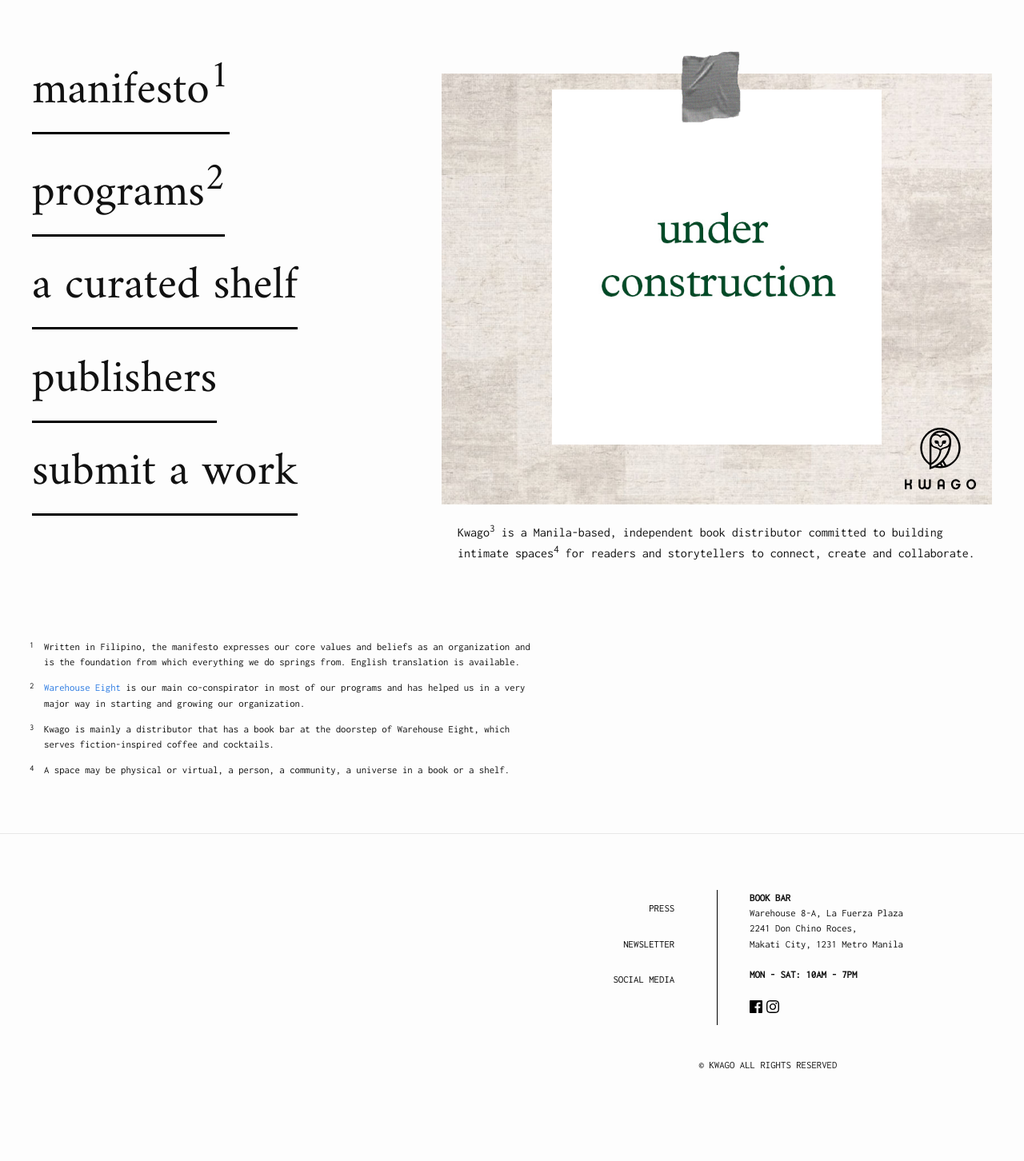
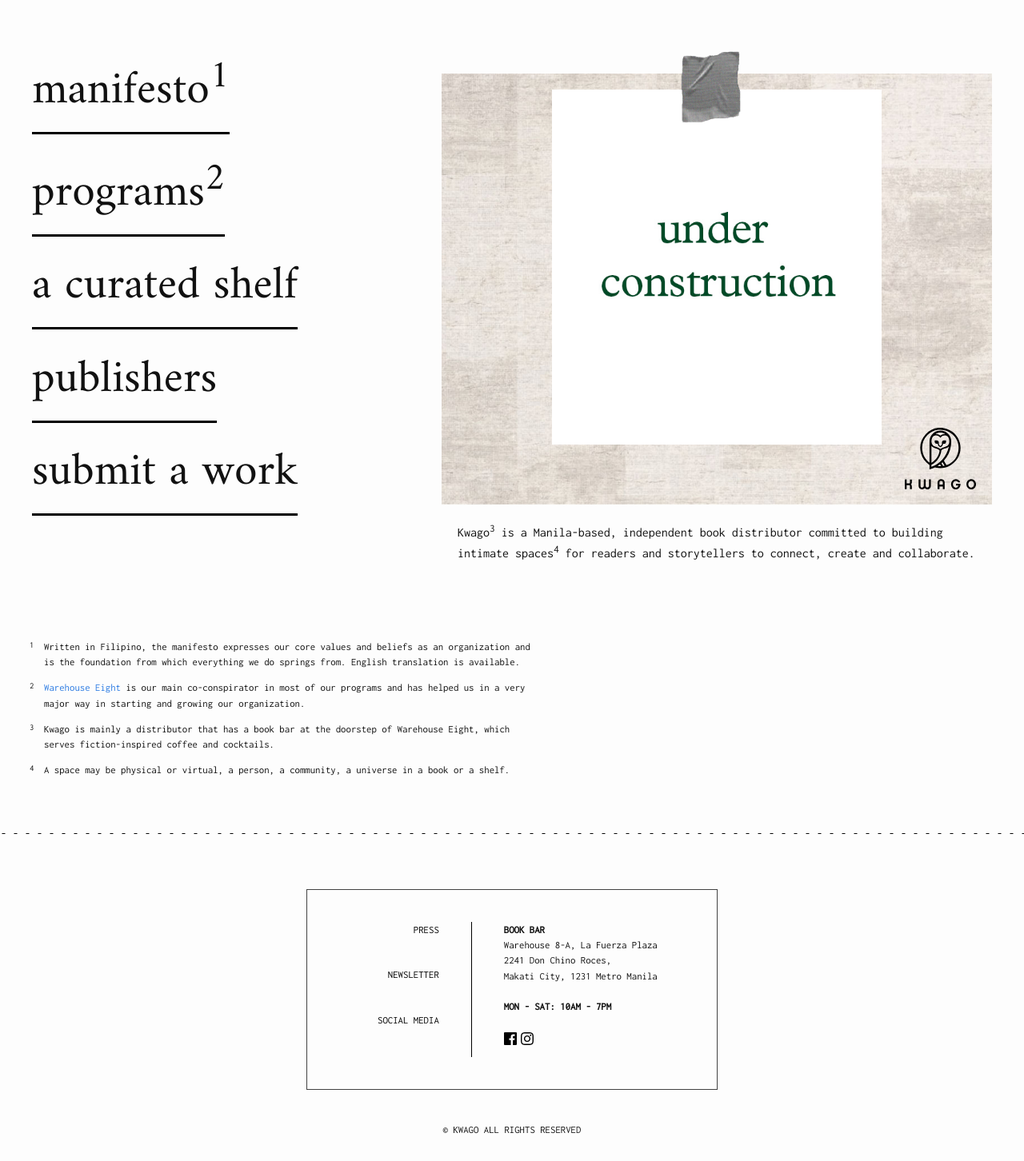
Before and after one commit to patsylala/kwago-siteleaf, a Jekyll site: the page built from index.md, in a window 1280 px wide. Shown: the whole page at 80% size. Built offline with Jekyll 4.4.1, drawn with Linux system fonts in a browser that asks for light colours; before the commit the page ends 1371 px from its top, so only the background shows below that.

Commit message:
style footer

```diff
--- a/_sass/minima/_layout.scss
+++ b/_sass/minima/_layout.scss
@@ -168,7 +168,10 @@
  * Site footer
  */
 .site-footer {
-  border-top: 1px solid $grey-color-light;
+  background-image: linear-gradient(to right, black 24%, rgba(255,255,255,0) 0%);
+  background-position: top;
+  background-size: 15px 1px;
+  background-repeat: repeat-x;
   padding: $spacing-unit 0;
 }
 
@@ -378,10 +381,10 @@
 }
 
 .contact-info {
-  width: 50%;
-  float: right;
-  margin-top: 40px;
-  margin-bottom: 40px;
+  border: 1px solid $grey-color-dark;
+  padding: 40px 0 40px 0;
+  width: 40%;
+  margin: 40px auto 40px auto;
   font-size: .8em;
   .flex-child {
     margin: 0;
@@ -390,8 +393,12 @@
     text-align: right;
     ul {
       list-style: none;
+      display: table;
+      float: right;
+      height: 100%;
       li {
         padding: 1em;
+        display: table-row;
       }
       a {
         color: #000;
@@ -419,17 +426,8 @@
 }
 
 .copyright-wrapper {
-  width: 50%;
   text-align: center;
   font-size: .8em;
-  clear: both;
-  float: right;
-  @include media-query($on-palm) {
-    width: 100%;
-  }
-  @media screen and (max-width: 1024px ) and (min-width: 751px ) {
-    width: 500px;
-  }
 }
 
 .foot-notes {
```
Also changed, not shown: 2 other files.
